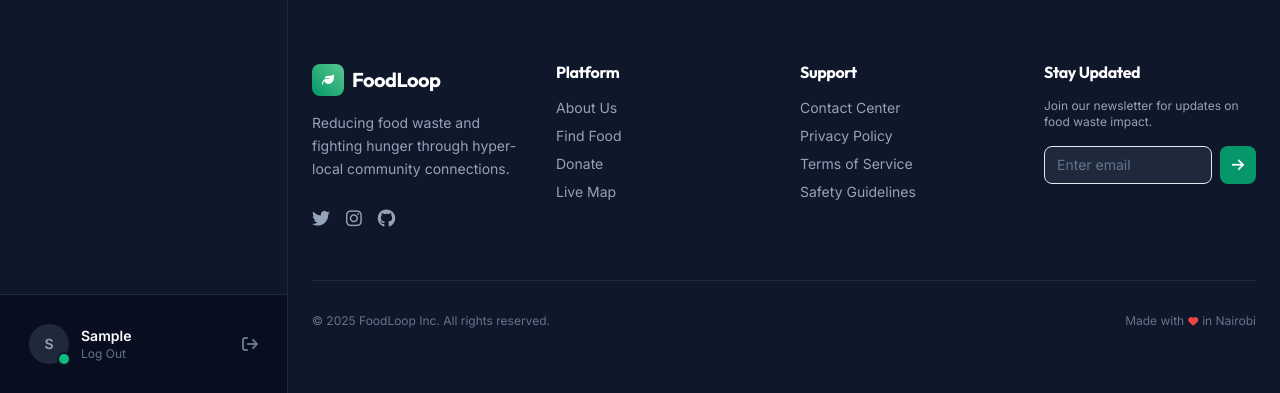
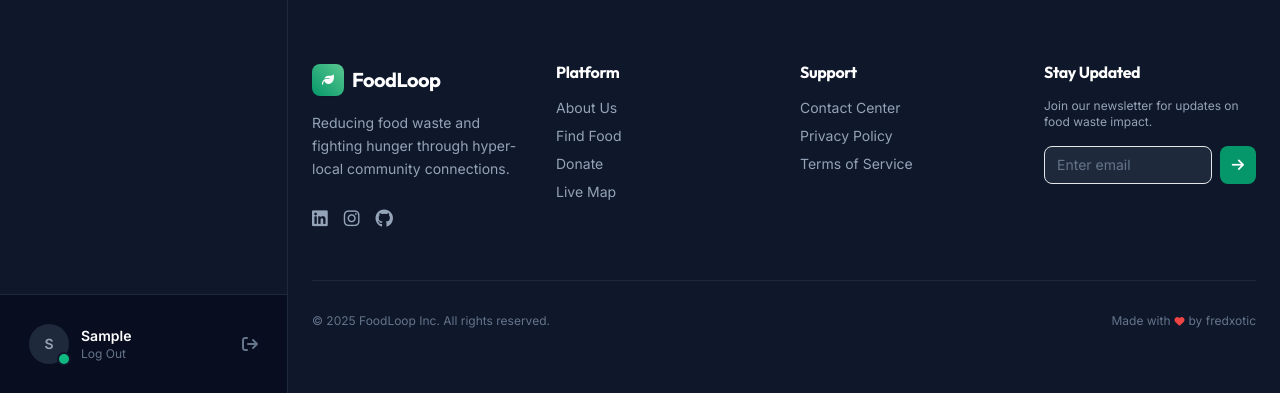
Before and after one commit to fredxotic/foodloop, a Django app: page /analytics/ in a window 1280 px wide. Shown: the part 909-1302 px from the top of the page. Run offline with Django 5.2, Linux system fonts and the light colour scheme; the visitor is signed in with stand-in values (Sample User, id 1); data comes from the database, SQL or seed files in the repository; data that the repository does not hold is empty; parts of the project's set-up code (start-up, migrations or seed data) failed here and were passed over; some libraries are stand-ins or nearby versions.

Commit message:
Edited the footer to update social media links and attribution.

```diff
--- a/templates/components/footer.html
+++ b/templates/components/footer.html
@@ -15,9 +15,9 @@
                     Reducing food waste and fighting hunger through hyper-local community connections.
                 </p>
                 <div class="flex gap-4">
-                    <a href="#" class="text-slate-400 hover:text-brand-400 transition-colors"><i class="fab fa-twitter text-lg"></i></a>
-                    <a href="#" class="text-slate-400 hover:text-brand-400 transition-colors"><i class="fab fa-instagram text-lg"></i></a>
-                    <a href="#" class="text-slate-400 hover:text-brand-400 transition-colors"><i class="fab fa-github text-lg"></i></a>
+                    <a href="https://linkedin.com/in/fred-kaloki" class="text-slate-400 hover:text-brand-400 transition-colors"><i class="fab fa-linkedin text-lg"></i></a>
+                    <a href="https://instagram.com/xotic.py" class="text-slate-400 hover:text-brand-400 transition-colors"><i class="fab fa-instagram text-lg"></i></a>
+                    <a href="https://github.com/fredxotic" class="text-slate-400 hover:text-brand-400 transition-colors"><i class="fab fa-github text-lg"></i></a>
                 </div>
             </div>
 
@@ -37,7 +37,6 @@
                     <li><a href="{% url 'core:contact' %}" class="text-slate-400 hover:text-brand-400 transition-colors">Contact Center</a></li>
                     <li><a href="{% url 'core:privacy' %}" class="text-slate-400 hover:text-brand-400 transition-colors">Privacy Policy</a></li>
                     <li><a href="{% url 'core:terms' %}" class="text-slate-400 hover:text-brand-400 transition-colors">Terms of Service</a></li>
-                    <li><a href="#" class="text-slate-400 hover:text-brand-400 transition-colors">Safety Guidelines</a></li>
                 </ul>
             </div>
 
@@ -58,7 +57,7 @@
                 &copy; 2025 FoodLoop Inc. All rights reserved.
             </p>
             <p class="text-xs text-slate-500 flex items-center gap-1">
-                Made with <i class="fas fa-heart text-red-500 text-[10px]"></i> in Nairobi
+                Made with <i class="fas fa-heart text-red-500 text-[10px]"></i> by fredxotic
             </p>
         </div>
     </div>
```
